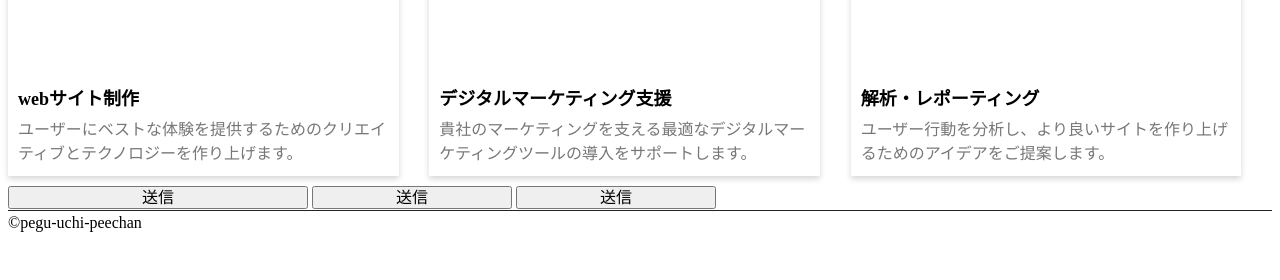
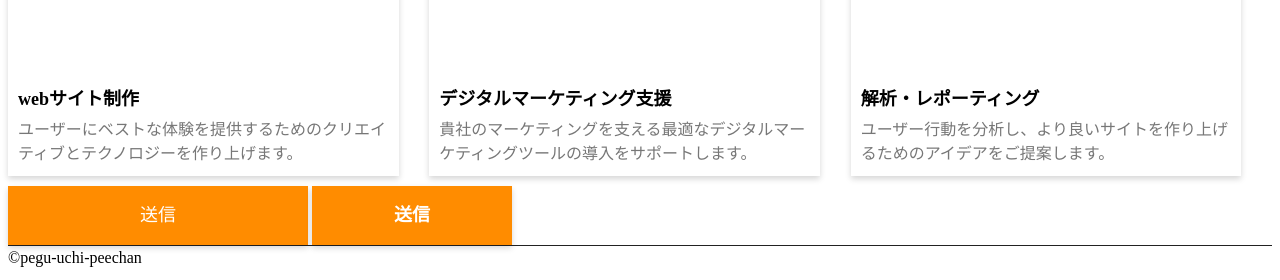
Before and after one commit to nishio-n0522/relearning_web-frontend, a website: page css_design_perfect_guide/chapter3/precss/index.html in a window 1280 px wide. Shown: the part 541-821 px from the top of the page. Drawn offline with Linux system fonts and the light colour scheme.

Commit message:
completed chapter3

```diff
--- a/css_design_perfect_guide/chapter3/precss/index.css
+++ b/css_design_perfect_guide/chapter3/precss/index.css
@@ -78,17 +78,17 @@ footer {
 }
 
 .el_btn {
+  display: inline-block;
   width: 300px;
-}
-
-.el_btn.el_btn__w200 {
-  width: 200px;
-}
-
-@media screen and (max-width: 768px) {
-  .el_btn.el_btn__w200 {
-    width: 100px;
-  }
+  padding: 20px 10px;
+  color: #fff;
+  background-color: darkorange;
+  box-shadow: 0 3px 6px rgba(0, 0, 0, 0.16);
+  border: none;
+  font-size: 18px;
+  text-decoration: none;
+  text-align: center;
+  transition: 0.25s;
 }
 
 .el_btn.el_btn__s {
@@ -97,6 +97,10 @@ footer {
 
 @media screen and (max-width: 768px) {
   .el_btn.el_btn__s {
-    width: 100px;
+    width: 100%;
   }
 }
+
+.hp_bold {
+  font-weight: bold !important;
+}
--- a/css_design_perfect_guide/chapter3/precss/index.html
+++ b/css_design_perfect_guide/chapter3/precss/index.html
@@ -69,8 +69,7 @@
       </section>
       <section class="test_element">
         <button class="el_btn">送信</button>
-        <button class="el_btn el_btn__w200">送信</button>
-        <button class="el_btn el_btn__s">送信</button>
+        <button class="el_btn el_btn__s hp_bold">送信</button>
       </section>
     </main>
     <footer>
```
